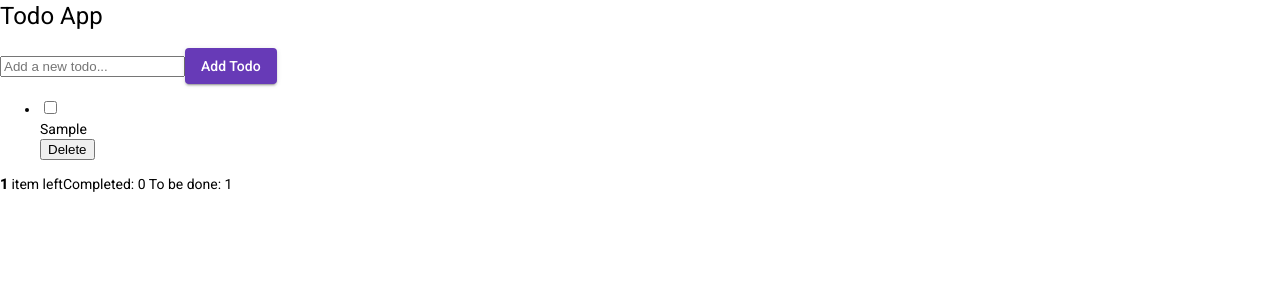
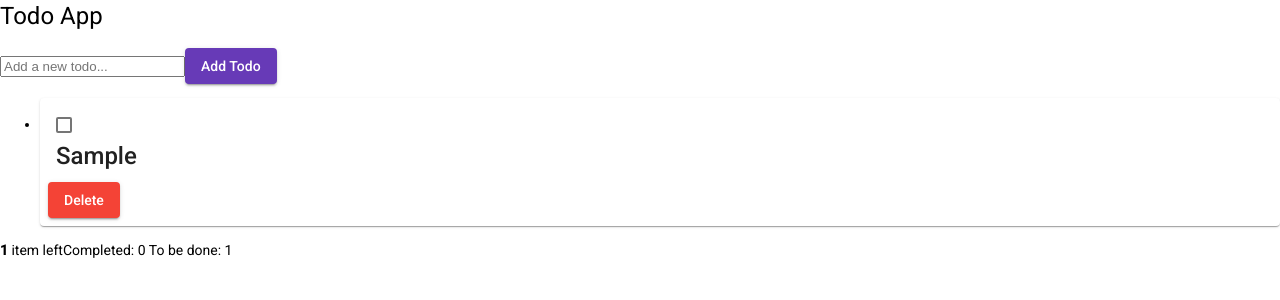
Before and after one commit to anyariazantceva/angular-todo-app, an Angular app: page / in a window 1280 px wide. Both pictures are taken after typing "Sample" into the empty fields and a click on the button "Add Todo". Shown: the top 300 px of the page. Built offline with nearby package versions, Linux system fonts and the light colour scheme.

Commit message:
Implemented material components

```diff
--- a/src/app/app.component.html
+++ b/src/app/app.component.html
@@ -1,19 +1,22 @@
 <section class="todos">
   <div class="todos__header">
     <h1 class="todos__title">Todo App</h1>
-    <input class="todos__control new-todo" [(ngModel)]="newTodo.title" placeholder="Add a new todo..." type="text" autofocus="" (keyup.enter)="addTodo()" >
+    <input class="todos__control new-todo" [(ngModel)]="newTodo.title" placeholder="Add a new todo..." type="text" autofocus="" (keyup.enter)="addTodo()" required>
     <button mat-raised-button color="primary" class="todos__action" (click)="addTodo()">Add Todo</button>
   </div>
   <div class="todos__list list" *ngIf="todos.length > 0">
     <ul class="list__container">
       <li class="list__item" *ngFor="let todo of todos" [class.completed]="todo.complete">
-        <div class="list__complete">
-          <input class="toggle" type="checkbox" (change)="toggleTodoComplete(todo)" [checked]="todo.complete">
-        </div>
-        <div class="list__item-title">{{ todo.title }}</div>
-        <div class="list__item-action">
-          <button class="destroy list__item-btn" (click)="removeTodo(todo)">Delete</button>
-        </div>
+        <mat-card class="list__card">
+          <mat-card-content class="list__complete">
+            <mat-checkbox class="example-margin" (change)="toggleTodoComplete(todo)" [checked]="todo.complete"></mat-checkbox>
+          </mat-card-content>
+          <mat-card-title class="list__item-title">{{ todo.title }}</mat-card-title>
+          <mat-card-actions class="list__item-action">
+            <button mat-raised-button color="warn" class="destroy list__item-btn" (click)="removeTodo(todo)">Delete</button>
+          </mat-card-actions>
+        </mat-card>
+
       </li>
     </ul>
   </div>
--- a/src/app/app.module.ts
+++ b/src/app/app.module.ts
@@ -5,6 +5,8 @@ import { AppRoutingModule } from './app-routing.module';
 import { AppComponent } from './app.component';
 import { BrowserAnimationsModule } from '@angular/platform-browser/animations';
 import { MatButtonModule } from '@angular/material/button';
+import { MatCardModule } from '@angular/material/card';
+import { MatCheckboxModule } from '@angular/material/checkbox';
 
 @NgModule({
   declarations: [
@@ -15,7 +17,9 @@ import { MatButtonModule } from '@angular/material/button';
     AppRoutingModule,
     FormsModule,
     BrowserAnimationsModule,
-    MatButtonModule
+    MatButtonModule,
+    MatCardModule,
+    MatCheckboxModule
   ],
   providers: [],
   bootstrap: [AppComponent]
--- a/src/app/todo-data.service.ts
+++ b/src/app/todo-data.service.ts
@@ -11,7 +11,7 @@ export class TodoDataService {
   doneCount;
   todoCount;
   constructor() { }
-// Simulate POST /todos
+
   addTodo(todo: Todo): TodoDataService {
     if (todo.title === '') {
       alert('You should enter a value');
@@ -26,7 +26,6 @@ export class TodoDataService {
 
   }
 
-  // Simulate DELETE /todos/:id
   deleteTodoById(id: number): TodoDataService {
     this.todos = this.todos
       .filter(todo => todo.id !== id);
@@ -55,7 +54,6 @@ export class TodoDataService {
       .pop();
   }
 
-  // Toggle todo complete
   toggleTodoComplete(todo: Todo) {
     let updatedTodo = this.updateTodoById(todo.id, {
       complete: !todo.complete
```
Also changed, not shown: 1 other file (tests, documents, lock files or other folders).
